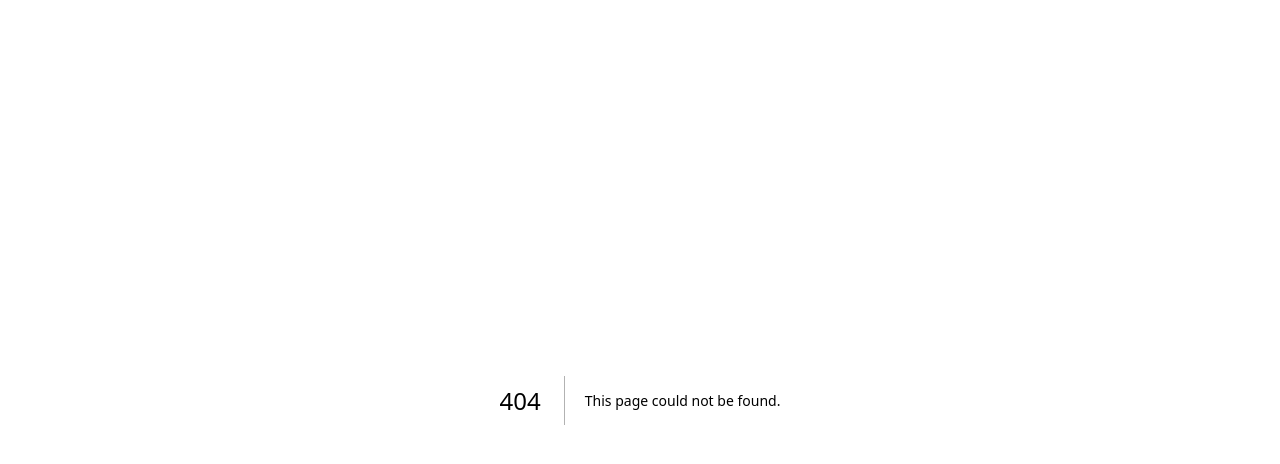
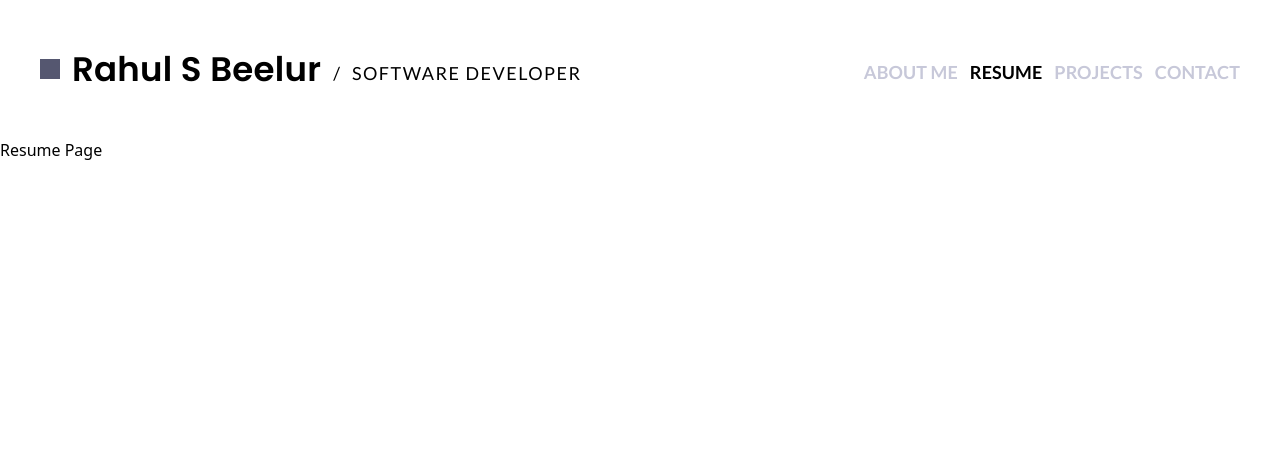
Before and after one commit to rahulsbeelur/portfolio, a Next.js app: page /resume in a window 1280 px wide. Before the commit this address had no page. Shown: the top 464 px of the page. Built offline with nearby package versions, Linux system fonts and the light colour scheme.

Commit message:
Create Appbar

```diff
--- /dev/null
+++ b/components/AppBar.tsx
@@ -0,0 +1,98 @@
+import React, { useEffect, useState } from 'react';
+import { Wrapper } from '../modules/common/components/Wrapper';
+import Link from 'next/link';
+import Hamburger from 'hamburger-react';
+import { HeaderNavigationButtons } from './HeaderNavigationButtons';
+
+export const AppBar = (): JSX.Element => {
+    const [isOpen, setOpen] = useState(false);
+    useEffect(() => {
+        if (isOpen) {
+            document.querySelector('body')?.classList.add('overflow-hidden');
+        } else {
+            document.querySelector('body')?.classList.remove('overflow-hidden');
+        }
+    }, [isOpen]);
+
+    return (
+        <Wrapper>
+            <div className="flex mobile:flex-row ">
+                <div className={`flex flex-row justify-between w-full ` + (isOpen ? 'hidden' : '')}>
+                    <Link href="/">
+                        <div className="flex desktop:flex-row desktop:gap-3 gap-0 flex-col">
+                            <div className="flex flex-row gap-3">
+                                <div className="mt-auto mb-auto desktop:w-5 desktop:h-5 w-4 h-4 bg-neutral-black-default"></div>
+                                <p className="desktop:h4 tablet:h5 h6 font-[700] mt-auto mb-auto whitespace-nowrap">
+                                    Rahul S Beelur
+                                </p>
+                            </div>
+                            <p className="desktop:sub-headline2 sub-headline3 !font-[400] desktop:mt-auto desktop:!leading-[50px] whitespace-nowrap tablet:hidden mobile:hidden">
+                                /
+                            </p>
+                            <p className="desktop:sub-headline2 tablet:sub-headline3 mobile:sub-headline4 !font-[400] desktop:mt-auto desktop:!leading-[50px] !uppercase !tracking-1.5px whitespace-nowrap">
+                                Software Developer
+                            </p>
+                        </div>
+                    </Link>
+                    <div className="flex flex-row gap-3 mt-auto mobile:hidden">
+                        <HeaderNavigationButtons />
+                    </div>
+                </div>
+                <div className="sticky top-0 w-full desktop:hidden tablet:hidden">
+                    <div className="flex flex-row justify-end">
+                        <div
+                            className={
+                                `flex flex-row  w-full ` +
+                                (isOpen ? 'justify-between' : 'justify-end')
+                            }>
+                            <div
+                                className={
+                                    `desktop:hidden tablet:hidden ` + (isOpen ? '' : 'hidden')
+                                }>
+                                <Link href="/">
+                                    <div className="flex desktop:flex-row desktop:gap-3 gap-0 flex-col">
+                                        <div className="flex flex-row gap-3">
+                                            <div className="mt-auto mb-auto desktop:w-5 desktop:h-5 w-4 h-4 bg-neutral-black-default"></div>
+                                            <p className="desktop:h4 tablet:h5 h6 font-[700] mt-auto mb-auto whitespace-nowrap">
+                                                Rahul S Beelur
+                                            </p>
+                                        </div>
+                                        <p className="desktop:sub-headline2 sub-headline3 !font-[400] desktop:mt-auto desktop:!leading-[50px] whitespace-nowrap tablet:hidden mobile:hidden">
+                                            /
+                                        </p>
+                                        <p className="desktop:sub-headline2 tablet:sub-headline3 mobile:sub-headline4 !font-[400]  desktop:mt-auto desktop:!leading-[50px] !uppercase !tracking-1.5px whitespace-nowrap">
+                                            Software Developer
+                                        </p>
+                                    </div>
+                                </Link>
+                            </div>
+
+                            <div className="flex flex-row justify-end">
+                                <Hamburger
+                                    toggled={isOpen}
+                                    toggle={setOpen}
+                                    size={24}
+                                    duration={0.6}
+                                />
+                            </div>
+                        </div>
+                    </div>
+                    <div
+                        className={`relative flex w-full top-0 h-[100vh] ${
+                            isOpen ? 'slide' : 'slide-out !h-0'
+                        }  bg-white dark:bg-neutral-black-darker desktop:hidden`}>
+                        <Wrapper classes="mobile:mt-10">
+                            <aside
+                                className={
+                                    `relative w-full flex flex-col top-0 items-center gap-2 py-0 px-4 desktop:hidden ` +
+                                    (isOpen ? '' : 'hidden')
+                                }>
+                                <HeaderNavigationButtons setOpenMenu={setOpen} />
+                            </aside>
+                        </Wrapper>
+                    </div>
+                </div>
+            </div>
+        </Wrapper>
+    );
+};
--- /dev/null
+++ b/components/HeaderNavigationButtons.tsx
@@ -0,0 +1,46 @@
+import Link from 'next/link';
+import { useRouter } from 'next/router';
+
+export const navigation = [
+    { name: 'About Me', href: '/' },
+    { name: 'Resume', href: '/resume' },
+    { name: 'Projects', href: '/projects' },
+    { name: 'Contact', href: '/contact' }
+];
+
+const isNavigationButtonActive = (pathname: string, href: string): boolean => {
+    return pathname === href;
+};
+
+export const HeaderNavigationButtons = ({
+    setOpenMenu
+}: {
+    setOpenMenu?: React.Dispatch<React.SetStateAction<boolean>>;
+}): JSX.Element => {
+    const { pathname } = useRouter();
+    return (
+        <>
+            {navigation.map((item) => (
+                <div
+                    key={item.name}
+                    onClick={(): void => {
+                        if (setOpenMenu) {
+                            setOpenMenu(false);
+                        }
+                    }}>
+                    <Link
+                        className={`sub-headline2 tablet:sub-headline3 mobile:h5 mobile:!text-[20px] !uppercase mt-auto desktop:!leading-[52px] ${
+                            isNavigationButtonActive(pathname, item.href)
+                                ? ''
+                                : 'text-neutral-black-lighter dark:text-neutral-black-light'
+                        }
+                       `}
+                        aria-label={item.name}
+                        href={item.href}>
+                        {item.name}
+                    </Link>
+                </div>
+            ))}
+        </>
+    );
+};
--- a/layouts/Layout.tsx
+++ b/layouts/Layout.tsx
@@ -2,6 +2,7 @@ import React, { ReactNode } from 'react';
 import Head from 'next/head';
 import { useTheme } from '../context/useTheme';
 import { ThemeColors } from '../context/ThemeProvider';
+import { AppBar } from '../components/AppBar';
 
 interface LayoutProps {
     children: ReactNode;
@@ -17,6 +18,7 @@ export const Layout = ({ children }: LayoutProps): JSX.Element => {
                     content={isDarkTheme ? ThemeColors.DarkMode : ThemeColors.LightMode}
                 />
             </Head>
+            <AppBar />
             {children}
         </>
     );
--- a/modules/common/components/Wrapper.tsx
+++ b/modules/common/components/Wrapper.tsx
@@ -8,7 +8,7 @@ interface WrapperProps {
 export const Wrapper = ({ children, classes }: WrapperProps): JSX.Element => {
     return (
         <div
-            className={`mx-auto w-full max-w-[1440px] desktop:p-20 px-4 py-6 tablet:px-20 tablet:py-16 ${classes}`}>
+            className={`mx-auto w-full max-w-[1440px] desktop:p-10 px-4 py-6 tablet:p-8 ${classes}`}>
             {children}
         </div>
     );
--- a/package.json
+++ b/package.json
@@ -20,6 +20,7 @@
         "eslint-config-next": "^13.4.2",
         "eslint-config-prettier": "^8.5.0",
         "eslint-plugin-tailwindcss": "^3.7.0",
+        "hamburger-react": "^2.5.0",
         "next": "^13.4.2",
         "next-fonts": "^1.5.1",
         "prettier": "^2.7.1",
--- /dev/null
+++ b/pages/contact/index.tsx
@@ -0,0 +1,7 @@
+import React from 'react';
+
+const Contact = (): JSX.Element => {
+    return <div>Contact Page</div>;
+};
+
+export default Contact;
--- /dev/null
+++ b/pages/projects/index.tsx
@@ -0,0 +1,7 @@
+import React from 'react';
+
+const Projects = (): JSX.Element => {
+    return <div>Projects Page</div>;
+};
+
+export default Projects;
--- /dev/null
+++ b/pages/resume/index.tsx
@@ -0,0 +1,7 @@
+import React from 'react';
+
+const Resume = (): JSX.Element => {
+    return <div>Resume Page</div>;
+};
+
+export default Resume;
--- a/styles/globals.css
+++ b/styles/globals.css
@@ -45,31 +45,31 @@
 
 @layer components {
     .h1 {
-        @apply text-[96px] font-lato font-basic not-italic leading-[120px] tracking--1.5px;
+        @apply text-[96px] font-poppins font-[600] not-italic leading-[120px] tracking--1.5px;
     }
 
     .h2 {
-        @apply text-[60px] font-lato font-basic not-italic leading-[80px] tracking--0.5px;
+        @apply text-[60px] font-poppins font-[600] not-italic leading-[80px] tracking--0.5px;
     }
 
     .h3 {
-        @apply text-[48px] font-lato font-basic not-italic leading-[72px];
+        @apply text-[48px] font-poppins font-[600] not-italic leading-[72px];
     }
 
     .h4 {
-        @apply text-[34px] font-lato font-basic not-italic leading-[58px] tracking-0.25px;
+        @apply text-[34px] font-poppins font-[700] not-italic leading-[58px] tracking-0.25px;
     }
 
     .h5 {
-        @apply text-[24px] font-lato font-basic not-italic leading-10;
+        @apply text-[24px] font-poppins font-[700] not-italic leading-10;
     }
 
     .h6 {
-        @apply text-[20px] font-lato font-basic not-italic leading-[32px];
+        @apply text-[20px] font-poppins font-basic not-italic leading-[32px];
     }
 
     .h7 {
-        @apply text-[14px] font-lato font-basic not-italic leading-[24px];
+        @apply text-[14px] font-poppins font-basic not-italic leading-[24px];
     }
 
     .sub-headline1 {
--- a/tailwind.config.js
+++ b/tailwind.config.js
@@ -16,9 +16,9 @@ module.exports = {
             }
         },
         screens: {
-            desktop: { min: '769px' },
-            tablet: { max: '768px', min: '426px' },
-            mobile: { max: '425px' }
+            desktop: { min: '1000px' },
+            tablet: { max: '1000px', min: '610px' },
+            mobile: { max: '610px' }
         },
         colors: {
             'linked-in-button': '#0A66C2',
@@ -113,7 +113,9 @@ module.exports = {
             white: '#FFFFFF'
         },
         fontFamily: {
-            lato: ['Lato']
+            lato: ['Lato'],
+            poppins: ['Poppins'],
+            robotoMono: ['Roboto Mono']
         },
         fontWeight: {
             basic: 325
@@ -130,8 +132,7 @@ module.exports = {
         // z-index is used in other components, which may look broken when that component is over a sidebar or appbar.
         //  Hence a z-index with value 9999 is added to make sure the sidebar and appbar always stays on top of the page.
         zIndex: {
-            max: '9999',
-            50: 50
+            max: '9999'
         }
     }
 };
```
Also changed, not shown: 1 other file (tests, documents, lock files or other folders).
